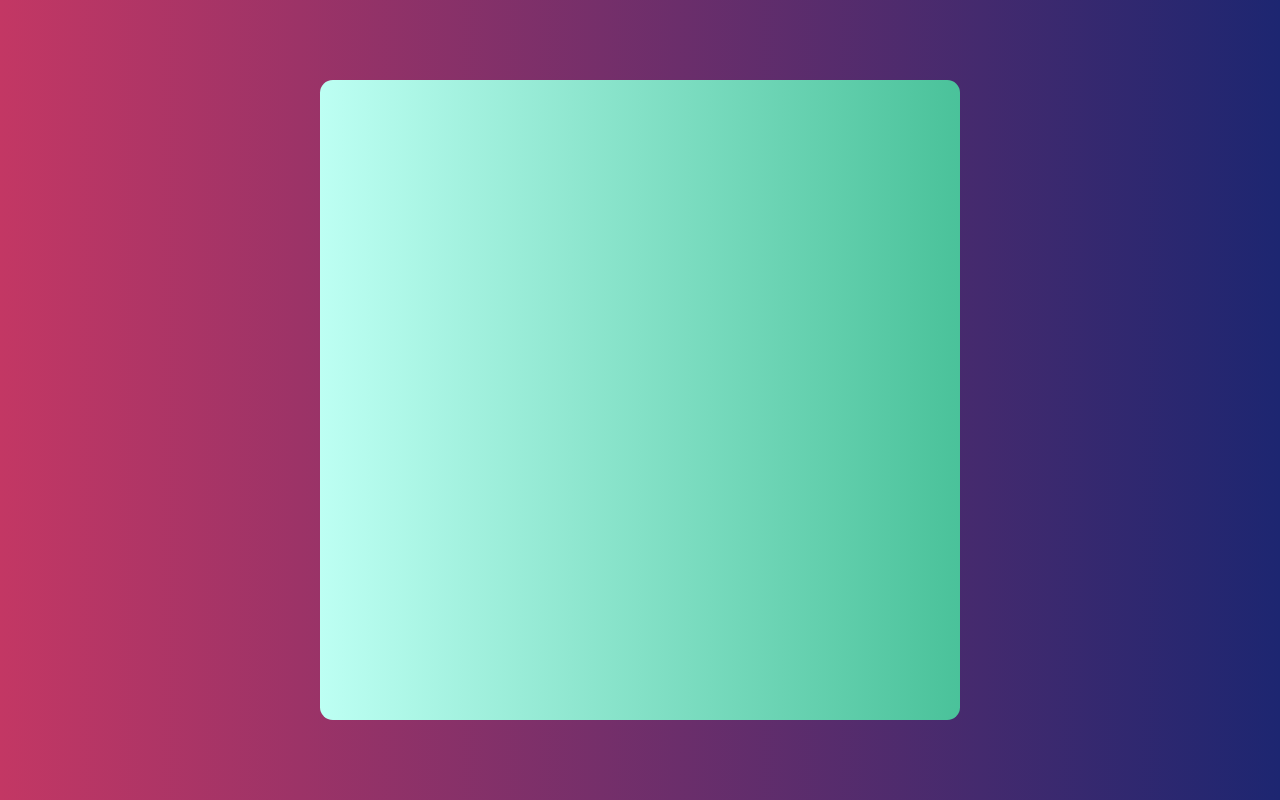
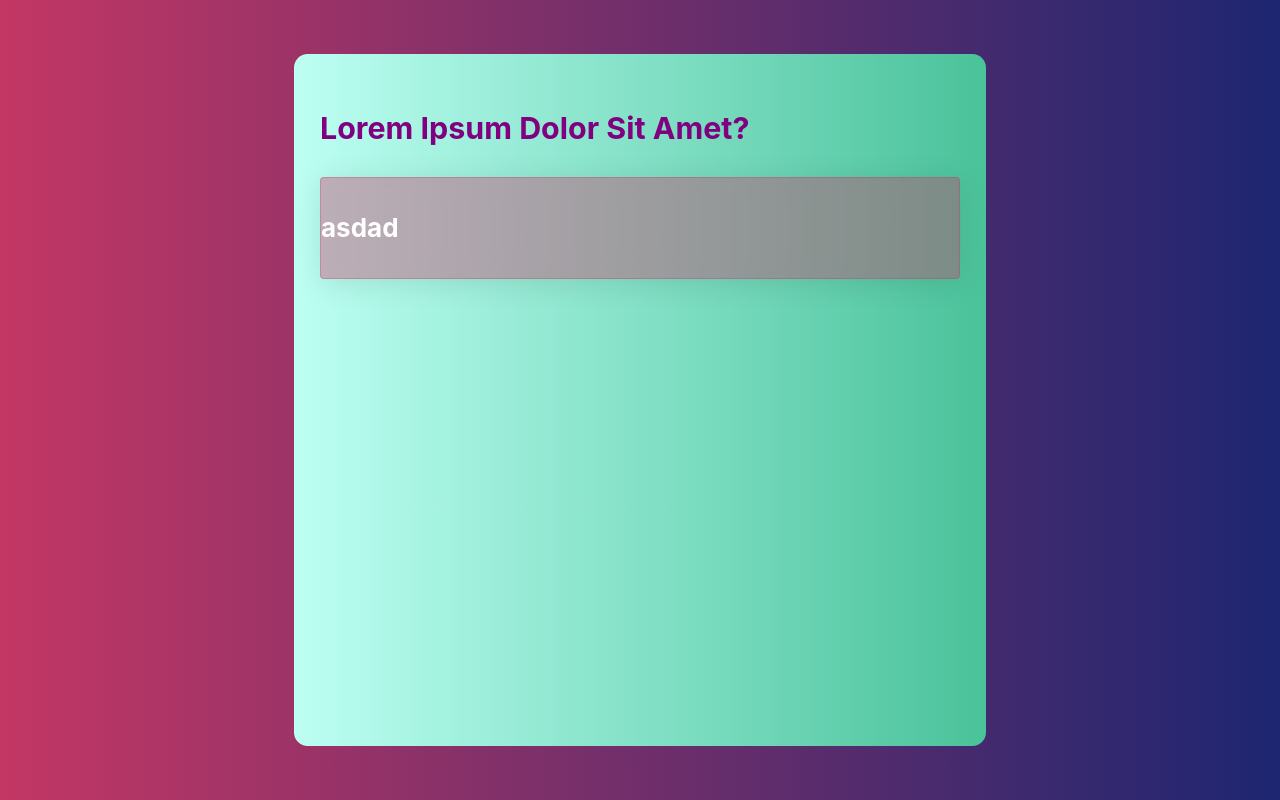
Before and after one commit to huseyinbilen/react-exercises, a React (Create React App) app in the folder 6-quiz_app/: page / in a window 1280 px wide. Built offline with nearby package versions, Linux system fonts and the light colour scheme.

Commit message:
Option Component Created

```diff
--- a/6-quiz_app/src/App.css
+++ b/6-quiz_app/src/App.css
@@ -1,8 +1,8 @@
 .App {
   background: #C33764;  /* fallback for old browsers */
   background: -webkit-linear-gradient(to left, #1D2671, #C33764);  /* Chrome 10-25, Safari 5.1-6 */
-  background: linear-gradient(to left, #1D2671, #C33764); /* W3C, IE 10+/ Edge, Firefox 16+, Chrome 26+, Opera 12+, Safari 7+ */
-  text-align: center;
+  background: linear-gradient(to left, #1D2671, #c33764); /* W3C, IE 10+/ Edge, Firefox 16+, Chrome 26+, Opera 12+, Safari 7+ */
+  /* text-align: center; */
   min-height: 100vh;
   display: flex;
   flex-direction: column;
--- a/6-quiz_app/src/components/Card.css
+++ b/6-quiz_app/src/components/Card.css
@@ -3,6 +3,8 @@
   background: -webkit-linear-gradient(to right, #BDFFF3, #4AC29A);  /* Chrome 10-25, Safari 5.1-6 */
   background: linear-gradient(to right, #BDFFF3, #4AC29A); /* W3C, IE 10+/ Edge, Firefox 16+, Chrome 26+, Opera 12+, Safari 7+ */
   border-radius: 2%;
+  padding: 2%;
   width: 50%;
   height: 80vh;
+  color: purple;
 }
--- a/6-quiz_app/src/components/Card.js
+++ b/6-quiz_app/src/components/Card.js
@@ -1,9 +1,11 @@
+import Option from './Option';
 import './Card.css';
 
 function Card() {
     return (
         <div className="card_body">
-
+            <h3>Lorem Ipsum Dolor Sit Amet?</h3>
+            <Option />
         </div>
     );
 }
--- /dev/null
+++ b/6-quiz_app/src/components/Option.css
@@ -0,0 +1,26 @@
+.option_body {
+    background: rgba(195, 55, 100, 0.4);
+    border-radius: 16px;
+    box-shadow: 0 4px 30px rgba(0, 0, 0, 0.1);
+    backdrop-filter: blur(10px);
+    -webkit-backdrop-filter: blur(10px);
+    border: 1px solid rgba(195, 55, 100, 0.3);
+    border-radius: 4px;
+    color: white;
+    font-size: calc(10px + 2vmin);
+}
+
+.option_body:hover {
+    background: rgba(195, 55, 100, 0.8);
+    border-radius: 16px;
+    box-shadow: 0 4px 30px rgba(0, 0, 0, 0.1);
+    backdrop-filter: blur(10px);
+    -webkit-backdrop-filter: blur(10px);
+    border: 1px solid rgba(195, 55, 100, 0.3);
+    border-radius: 4px;
+    cursor: pointer;
+}
+
+.clicked {
+    background: rgba(195, 55, 100, 0.8);
+}
--- /dev/null
+++ b/6-quiz_app/src/components/Option.js
@@ -0,0 +1,11 @@
+import './Option.css';
+
+function Option() {
+    return (
+        <div className="option_body">
+            <h4>asdad</h4>
+        </div>
+    );
+}
+
+export default Option;
```
